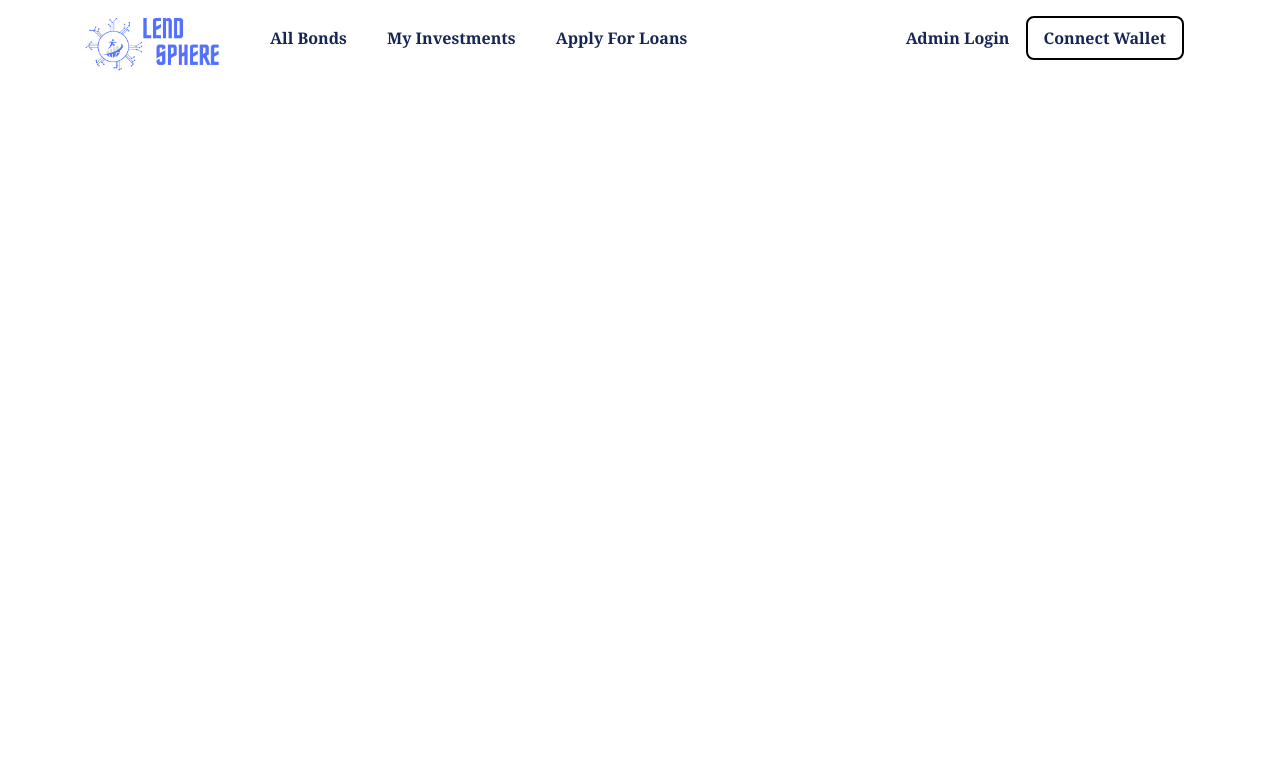
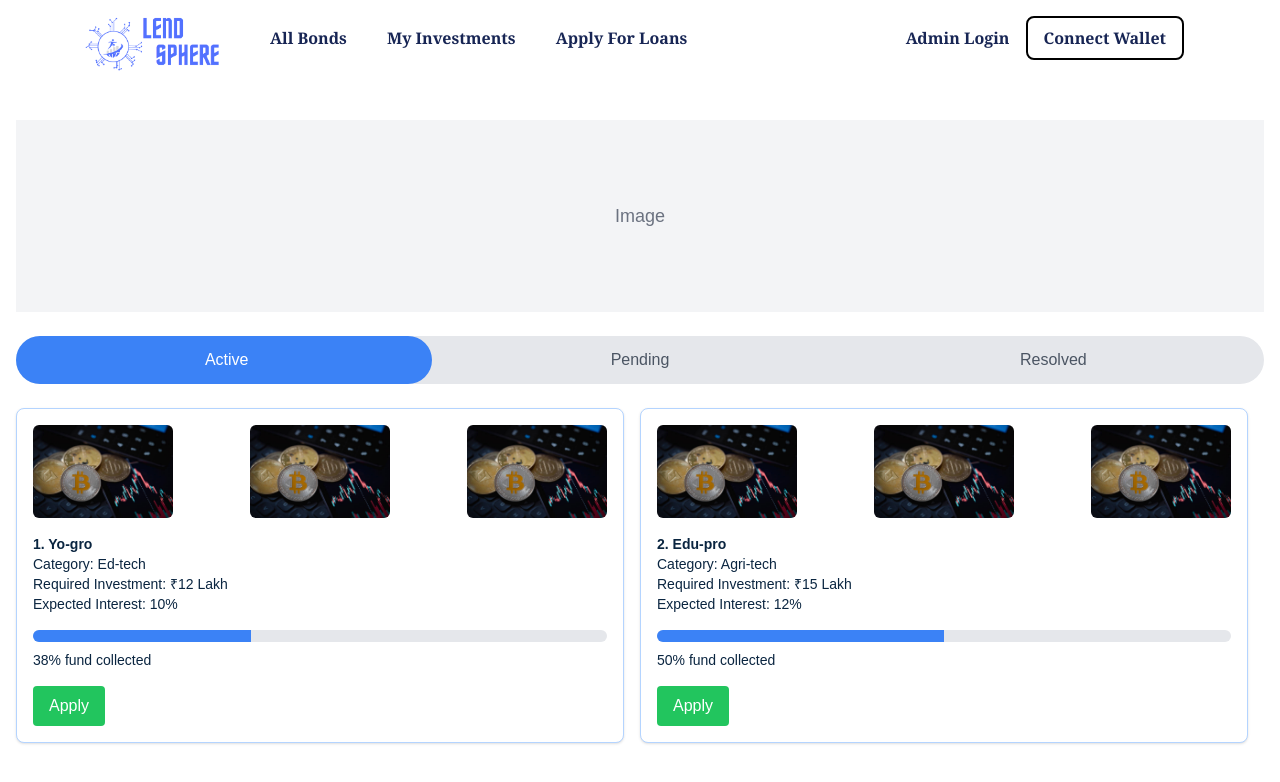
Before and after one commit to Kanishk2Kumar/LendSphere, a Next.js app: page /All-Bonds in a window 1280 px wide. Shown: the top 782 px of the page. Built offline with nearby package versions, Linux system fonts and the light colour scheme.

Commit message:
Added allbonds section

```diff
--- a/app/(root)/All-Bonds/page.tsx
+++ b/app/(root)/All-Bonds/page.tsx
@@ -1,9 +1,140 @@
-import React from 'react'
+'use client';
+import React, { useState } from 'react';
+import Image from 'next/image';
 
 const AllBonds = () => {
+  const [activeTab, setActiveTab] = useState('Active'); // Track the active tab
+
   return (
-    <div>AllBonds</div>
-  )
-}
+    <div className="max-w-7xl mx-auto p-4 mt-20">
+      {/* Image Section */}
+      <div className="mt-6 h-48 bg-gray-100 flex items-center justify-center text-gray-500 text-lg">
+        Image
+      </div>
 
-export default AllBonds
+      {/* Sliding Status Buttons */}
+      <div className="mt-6 relative w-140 mx-auto">
+        <div className="flex justify-between bg-gray-200 rounded-full p-1 relative">
+          {/* Slider */}
+          <div
+            className={`absolute top-0 left-0 w-1/3 h-full bg-blue-500 rounded-full transition-transform duration-300 ease-in-out`}
+            style={{
+              transform:
+                activeTab === 'Active'
+                  ? 'translateX(0%)'
+                  : activeTab === 'Pending'
+                  ? 'translateX(100%)'
+                  : 'translateX(200%)',
+            }}
+          ></div>
+          {/* Buttons */}
+          <button
+            className={`w-1/3 py-2 text-center font-medium z-10 ${activeTab === 'Active' ? 'text-white' : 'text-gray-600'}`}
+            onClick={() => setActiveTab('Active')}
+          >
+            Active
+          </button>
+          <button
+            className={`w-1/3 py-2 text-center font-medium z-10 ${activeTab === 'Pending' ? 'text-white' : 'text-gray-600'}`}
+            onClick={() => setActiveTab('Pending')}
+          >
+            Pending
+          </button>
+          <button
+            className={`w-1/3 py-2 text-center font-medium z-10 ${activeTab === 'Resolved' ? 'text-white' : 'text-gray-600'}`}
+            onClick={() => setActiveTab('Resolved')}
+          >
+            Resolved
+          </button>
+        </div>
+      </div>
+
+      {/* Loan Section */}
+      <div className="mt-6 flex justify-between">
+        {/* Loan Card 1 */}
+        <div className="w-1/2 bg-white border rounded-lg shadow p-4 mr-4">
+          <div className="flex justify-between mb-4">
+            {/* Small Image Section for Loan 1 */}
+            <Image
+              src="/allbonds.png" // Replace with your actual image paths
+              alt="Loan 1 Image 1"
+              width={140}
+              height={80}
+              className="object-cover rounded-md"
+            />
+            <Image
+              src="/allbonds.png" // Replace with your actual image paths
+              alt="Loan 1 Image 1"
+              width={140}
+              height={80}
+              className="object-cover rounded-md"
+            />
+            <Image
+              src="/allbonds.png" // Replace with your actual image paths
+              alt="Loan 1 Image 2"
+              width={140}
+              height={80}
+              className="object-cover rounded-md"
+            />
+          </div>
+          <p className="text-sm mb-4">
+            <strong>1. Yo-gro</strong> <br />
+            Category: Ed-tech <br />
+            Required Investment: ₹12 Lakh <br />
+            Expected Interest: 10%
+          </p>
+          <div className="w-full bg-gray-200 h-3 rounded-full overflow-hidden mb-2">
+            <div className="bg-blue-500 h-full" style={{ width: '38%' }}></div>
+          </div>
+          <p className="text-sm mb-4">38% fund collected</p>
+          <button className="px-4 py-2 bg-green-500 text-white rounded hover:bg-green-600">
+            Apply
+          </button>
+        </div>
+
+        {/* Loan Card 2 */}
+        <div className="w-1/2 bg-white border rounded-lg shadow p-4 mr-4">
+          <div className="flex justify-between mb-4">
+            {/* Small Image Section for Loan 2 */}
+            <Image
+              src="/allbonds.png" // Replace with your actual image paths
+              alt="Loan 2 Image 1"
+              width={140}
+              height={80}
+              className="object-cover rounded-md"
+            />
+            <Image
+              src="/allbonds.png" // Replace with your actual image paths
+              alt="Loan 2 Image 1"
+              width={140}
+              height={80}
+              className="object-cover rounded-md"
+            />
+            <Image
+              src="/allbonds.png" // Replace with your actual image paths
+              alt="Loan 2 Image 2"
+              width={140}
+              height={80}
+              className="object-cover rounded-md"
+            />
+          </div>
+          <p className="text-sm mb-4">
+            <strong>2. Edu-pro</strong> <br />
+            Category: Agri-tech <br />
+            Required Investment: ₹15 Lakh <br />
+            Expected Interest: 12%
+          </p>
+          <div className="w-full bg-gray-200 h-3 rounded-full overflow-hidden mb-2">
+            <div className="bg-blue-500 h-full" style={{ width: '50%' }}></div>
+          </div>
+          <p className="text-sm mb-4">50% fund collected</p>
+          <button className="px-4 py-2 bg-green-500 text-white rounded hover:bg-green-600">
+            Apply
+          </button>
+        </div>
+      </div>
+    </div>
+  );
+};
+
+export default AllBonds;
--- a/components/navbar.tsx
+++ b/components/navbar.tsx
@@ -17,7 +17,7 @@ const Navbar = () => {
         </div>
 
         <div className="hidden sm:flex items-center space-x-10 text-blue-950 font-bold text-md font-serif">
-          <Link href="/bonds" className="hover:text-gray-500">
+          <Link href="/All-Bonds" className="hover:text-gray-500">
             All Bonds
           </Link>
           <Link href="/investments" className="hover:text-gray-500">
```
Also changed, not shown: public/allbonds.png (added), 1 other file (tests, documents, lock files or other folders).
